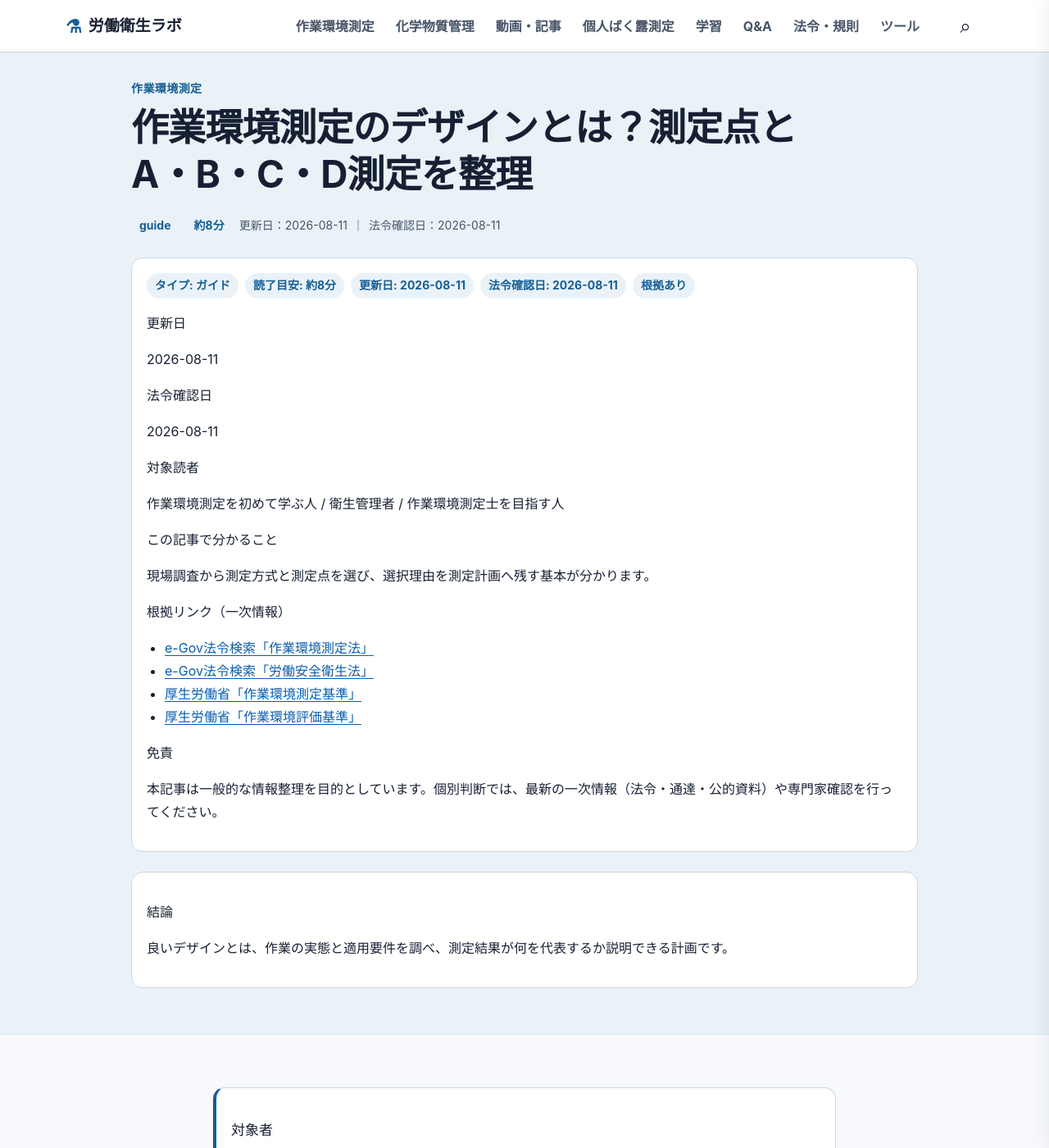
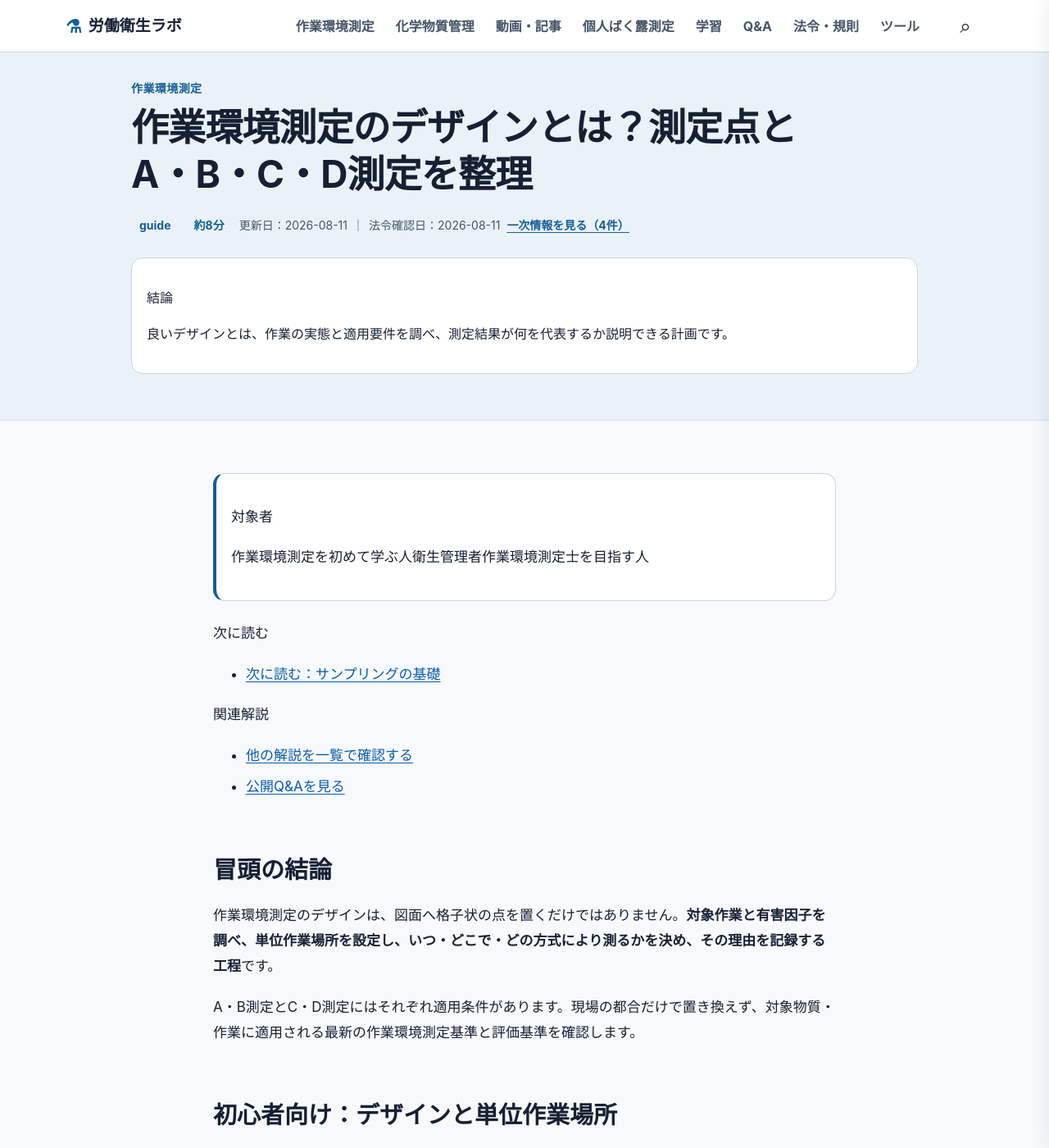
Before and after one commit to rodoeisei-lab/rodoeisei-lab, a Jekyll site: the page built from _guides/work-environment-measurement-design.md, in a window 1280 px wide and 1400 px high. Shown: the whole window at 82% size. Built offline with Jekyll 4.4.1, drawn with Linux system fonts in a browser that asks for light colours; some of the changed text lies outside the part shown.

Commit message:
記事上部の重複表示を整理 (#168)
記事上部のメタ情報と結論の重複を減らし、一次情報と免責文を記事末尾へ整理する。

```diff
--- a/_includes/article-disclaimer.html
+++ b/_includes/article-disclaimer.html
@@ -1,9 +1,9 @@
 {% assign variant = include.variant | default: page.disclaimer_variant | default: "general" %}
 {% case variant %}
   {% when "practical" %}
-  <p class="article-trust-meta__note">本記事は実務で使える判断材料を整理した一般情報です。個別案件の最終判断は、最新の法令・通達・メーカー一次資料と、所轄労基署・産業医など専門家の確認を前提にしてください。</p>
+  <p class="article-disclaimer__note">本記事は実務で使える判断材料を整理した一般情報です。個別案件の最終判断は、最新の法令・通達・メーカー一次資料と、所轄労基署・産業医など専門家の確認を前提にしてください。</p>
   {% when "legal" %}
-  <p class="article-trust-meta__note">本記事は制度理解の補助を目的とした一般情報です。法令解釈や行政対応は、最新の原典確認と所轄機関・専門家への照会を前提にしてください。</p>
+  <p class="article-disclaimer__note">本記事は制度理解の補助を目的とした一般情報です。法令解釈や行政対応は、最新の原典確認と所轄機関・専門家への照会を前提にしてください。</p>
   {% else %}
-  <p class="article-trust-meta__note">本記事は一般的な情報整理を目的としています。個別判断では、最新の一次情報（法令・通達・公的資料）や専門家確認を行ってください。</p>
+  <p class="article-disclaimer__note">本記事は一般的な情報整理を目的としています。個別判断では、最新の一次情報（法令・通達・公的資料）や専門家確認を行ってください。</p>
 {% endcase %}
--- a/_includes/article-meta-header.html
+++ /dev/null
@@ -1,79 +0,0 @@
-{% assign article_type = page.article_type | default: nil %}
-{% if article_type == nil or article_type == "" %}
-  {% if page.collection == "guides" or page.category == "Guides" %}
-    {% assign article_type = "guide" %}
-  {% elsif page.collection == "updates" or page.category == "Updates" %}
-    {% assign article_type = "update" %}
-  {% else %}
-    {% assign article_type = "article" %}
-  {% endif %}
-{% endif %}
-
-{% assign article_type_label = site.data.article-types.article_type_labels[article_type] | default: article_type | upcase %}
-{% assign reading_time = page.reading_time | default: page.minutes %}
-{% assign updated_at = page.updated_at | default: page.updated | default: page.last_updated %}
-{% assign checked_at = page.checked_at | default: page.source_checked_at | default: page.reviewed_at %}
-{% assign takeaway = page.takeaway | default: page.summary %}
-
-{% assign has_sources = false %}
-{% if page.sources and page.sources.size > 0 %}
-  {% assign has_sources = true %}
-{% endif %}
-
-<section class="article-trust-meta" aria-label="記事メタ情報">
-  <div class="article-meta-header__chips" aria-label="記事メタ">
-    <span class="badge">タイプ: {{ article_type_label }}</span>
-    {% if reading_time %}<span class="badge">読了目安: {{ reading_time }}</span>{% endif %}
-    {% if updated_at %}<span class="badge">更新日: {{ updated_at }}</span>{% endif %}
-    {% if checked_at %}<span class="badge">法令確認日: {{ checked_at }}</span>{% endif %}
-    {% if has_sources %}<span class="badge">根拠あり</span>{% endif %}
-  </div>
-
-  <div class="article-trust-meta__grid">
-    {% if updated_at %}
-    <div class="article-trust-meta__item">
-      <p class="article-trust-meta__label">更新日</p>
-      <p class="article-trust-meta__value">{{ updated_at }}</p>
-    </div>
-    {% endif %}
-
-    {% if checked_at %}
-    <div class="article-trust-meta__item">
-      <p class="article-trust-meta__label">法令確認日</p>
-      <p class="article-trust-meta__value">{{ checked_at }}</p>
-    </div>
-    {% endif %}
-
-    {% if page.audience %}
-    <div class="article-trust-meta__item">
-      <p class="article-trust-meta__label">対象読者</p>
-      {% if page.audience.first %}
-      <p class="article-trust-meta__value">{{ page.audience | join: " / " }}</p>
-      {% else %}
-      <p class="article-trust-meta__value">{{ page.audience }}</p>
-      {% endif %}
-    </div>
-    {% endif %}
-
-    {% if takeaway %}
-    <div class="article-trust-meta__item article-trust-meta__item--wide">
-      <p class="article-trust-meta__label">この記事で分かること</p>
-      {% if takeaway.first %}
-      <p class="article-trust-meta__value">{{ takeaway | first }}</p>
-      {% else %}
-      <p class="article-trust-meta__value">{{ takeaway }}</p>
-      {% endif %}
-    </div>
-    {% endif %}
-
-    <div class="article-trust-meta__item article-trust-meta__item--wide">
-      <p class="article-trust-meta__label">根拠リンク（一次情報）</p>
-      {% include article-sources.html compact=true %}
-    </div>
-
-    <div class="article-trust-meta__item article-trust-meta__item--wide">
-      <p class="article-trust-meta__label">免責</p>
-      {% include article-disclaimer.html variant=page.disclaimer_variant %}
-    </div>
-  </div>
-</section>
--- a/_includes/article-sources.html
+++ b/_includes/article-sources.html
@@ -1,7 +1,7 @@
 {% if page.sources and page.sources.size > 0 %}
-  {% assign compact = include.compact | default: false %}
-  {% if compact %}
-  <ul class="article-sources__list article-sources__list--compact">
+  <section id="article-sources" class="article-sources" aria-label="この記事の一次情報">
+    <h2>この記事の一次情報</h2>
+    <ul class="article-sources__list">
     {% for source in page.sources %}
       {% assign source_label = source.label | default: source.title | default: source %}
       {% assign source_url = source.url | default: nil %}
@@ -13,29 +13,6 @@
         {% endif %}
       </li>
     {% endfor %}
-  </ul>
-  {% else %}
-  <section class="article-sources" aria-label="この記事の一次情報">
-    <h2>この記事の一次情報</h2>
-    <ul class="article-sources__list">
-      {% for source in page.sources %}
-        {% assign source_label = source.label | default: source.title | default: source %}
-        {% assign source_url = source.url | default: nil %}
-        <li class="article-sources__item">
-          {% if source_url %}
-          <a href="{{ source_url }}" target="_blank" rel="noopener">{{ source_label }}</a>
-          {% else %}
-          {{ source_label }}
-          {% endif %}
-        </li>
-      {% endfor %}
     </ul>
-    {% assign checked_at = page.checked_at | default: page.source_checked_at | default: page.reviewed_at %}
-    {% if checked_at %}
-    <p class="article-sources__checked-at">一次情報確認日：{{ checked_at }}</p>
-    {% endif %}
   </section>
-  {% endif %}
-{% elsif include.compact %}
-  <p class="article-trust-meta__note">一次情報リンクは現在整備中です。公開元の最新情報で最終確認してください。</p>
 {% endif %}
--- a/_includes/article-summary-box.html
+++ b/_includes/article-summary-box.html
@@ -11,6 +11,7 @@
 
 {% assign audience = page.audience | default: page.target %}
 {% assign takeaway = page.takeaway | default: page.lead | default: page.description %}
+{% assign conclusion_text = page.conclusion | to_s | strip %}
 {% assign next_action = page.next_action %}
 {% assign has_related_links = false %}
 {% if page.related_links and page.related_links.size > 0 %}
@@ -38,7 +39,7 @@
     </div>
     {% endif %}
 
-    {% if takeaway %}
+    {% if takeaway and conclusion_text == "" %}
     <div class="article-summary-box__item">
       <p class="article-summary-box__label">この記事の結論</p>
       <p class="article-summary-box__value">{{ takeaway }}</p>
--- a/_layouts/article.html
+++ b/_layouts/article.html
@@ -24,7 +24,11 @@
       {% assign hero_updated = page.updated_at | default: page.updated %}
       {% assign hero_checked = page.checked_at | default: page.source_checked_at | default: page.reviewed_at %}
       {% assign show_unchecked_legal_date = page.show_unchecked_legal_date | default: site.show_unchecked_legal_date %}
-      {% if hero_updated or hero_checked or show_unchecked_legal_date %}
+      {% assign has_sources = false %}
+      {% if page.sources and page.sources.size > 0 %}
+        {% assign has_sources = true %}
+      {% endif %}
+      {% if hero_updated or hero_checked or show_unchecked_legal_date or has_sources %}
       <p class="article-meta-dates">
         {% if hero_updated %}
         <span class="article-meta-dates__item">更新日：{{ hero_updated }}</span>
@@ -38,10 +42,12 @@
         {% if hero_updated %}<span class="article-meta-dates__separator" aria-hidden="true">｜</span>{% endif %}
         <span class="article-meta-dates__item article-meta-dates__item--pending" title="この日付は、法令・通達などの一次情報を確認した日です">法令確認日：未確認</span>
         {% endif %}
+        {% if has_sources %}
+        <a class="article-meta-source-link" href="#article-sources">一次情報を見る（{{ page.sources.size }}件）</a>
+        {% endif %}
       </p>
       {% endif %}
     </div>
-    {% include article-meta-header.html %}
     {% include article-conclusion.html %}
   </div>
 </section>
@@ -54,6 +60,10 @@
       {% include article-youtube.html videos=page.youtube_videos %}
     {% endif %}
     {{ content }}
+    {% include article-sources.html %}
+    <aside class="article-disclaimer" aria-label="記事利用上の注意">
+      {% include article-disclaimer.html variant=page.disclaimer_variant %}
+    </aside>
     {% include article-use-cases.html %}
     {% include related-articles.html limit=3 %}
     {% include article-footer-nav.html %}
--- a/assets/css/main.css
+++ b/assets/css/main.css
@@ -66,15 +66,19 @@
 .article th,.regulations-table th{background:var(--color-blue-soft)}
 .article blockquote,.notice-box{margin:24px 0;padding:16px 18px;border-left:4px solid var(--color-primary);background:var(--color-blue-soft)}
 .article-meta{display:flex;align-items:center;flex-wrap:wrap;gap:8px;margin-top:18px}
-.article-meta-dates{display:flex;flex-wrap:wrap;gap:6px;margin:0;color:var(--color-text-secondary);font-size:14px}
+.article-meta-dates{display:flex;align-items:center;flex-wrap:wrap;gap:6px;margin:0;color:var(--color-text-secondary);font-size:14px}
+.article-meta-source-link{display:inline-flex;align-items:center;min-height:30px;margin-left:2px;color:var(--color-primary);font-weight:700}
 .badge,.guide-tag,.tag-chip,.article-category,.qa-list-category{display:inline-flex;align-items:center;min-height:30px;padding:3px 10px;border-radius:999px;background:var(--color-blue-soft);color:var(--color-primary);font-size:14px;font-weight:700}
-.article-target-readers,.article-summary-box__panel,.article-conclusion,.article-sources,.article-feedback,.related-articles,.article-use-cases,.article-trust-meta{margin:24px 0;padding:18px;border:1px solid var(--color-border);border-radius:var(--radius);background:#fff}
+.article-target-readers,.article-summary-box__panel,.article-conclusion,.article-sources,.article-feedback,.related-articles,.article-use-cases{margin:24px 0;padding:18px;border:1px solid var(--color-border);border-radius:var(--radius);background:#fff}
 .article-summary-box__panel{border-left:4px solid var(--color-primary)}
+.article-sources{scroll-margin-top:80px}
+.article-disclaimer{margin:20px 0;color:var(--color-text-secondary);font-size:14px}
+.article-disclaimer__note{margin:0}
 .article-feedback-actions,.article-footer-nav__grid{display:flex;flex-wrap:wrap;gap:12px}
 .article-footer-nav{margin-top:32px}
 .article-footer-nav__item{flex:1;min-width:220px}
 .article-sources__list,.article-target-readers__list{padding-left:22px}
-.article-meta-header__chips,.guide-tags,.tag-chips,.chips{display:flex;flex-wrap:wrap;gap:8px}
+.guide-tags,.tag-chips,.chips{display:flex;flex-wrap:wrap;gap:8px}
 .article img{border-radius:10px}
 
 
```
